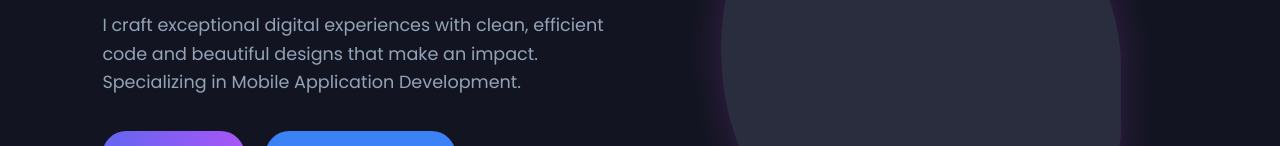
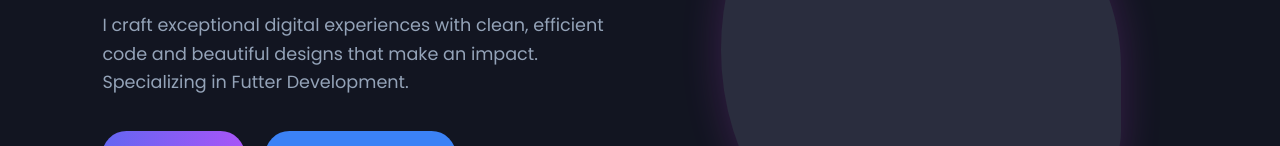
Before and after one commit to ayman1008/my-portfolio, a plain HTML site: page index.html in a window 1280 px wide. Shown: the part 354-500 px from the top of the page. Drawn offline with Linux system fonts and the light colour scheme.

```diff
--- a/index.html
+++ b/index.html
@@ -329,7 +329,7 @@
 
         <div class="hero-content">
             <h1>Hi, I'm <br> <span class="gradient-text">Ayman Zia</span></h1>
-            <p>I craft exceptional digital experiences with clean, efficient code and beautiful designs that make an impact. Specializing in Mobile Application Development.</p>
+            <p>I craft exceptional digital experiences with clean, efficient code and beautiful designs that make an impact. Specializing in Futter Development.</p>
 
             <div class="button-group">
                 <a href="mailto:aymanzia2005@gmail.com" class="btn btn-primary">
```
